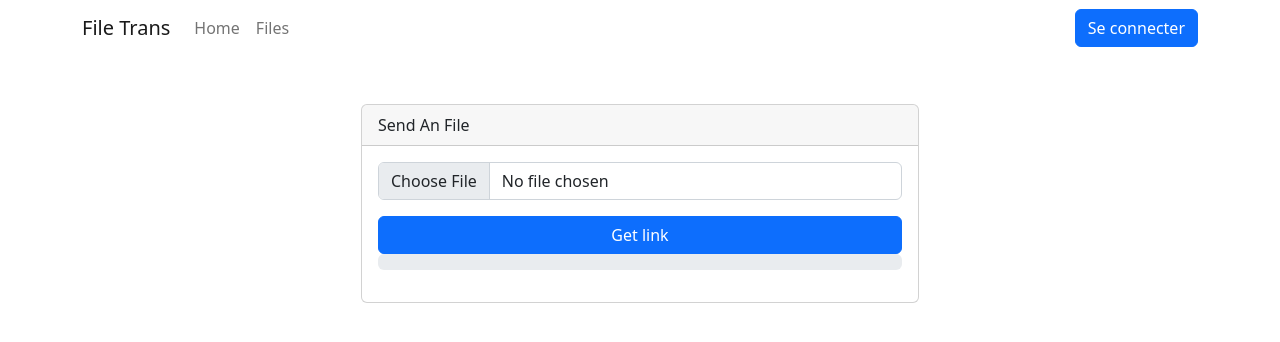
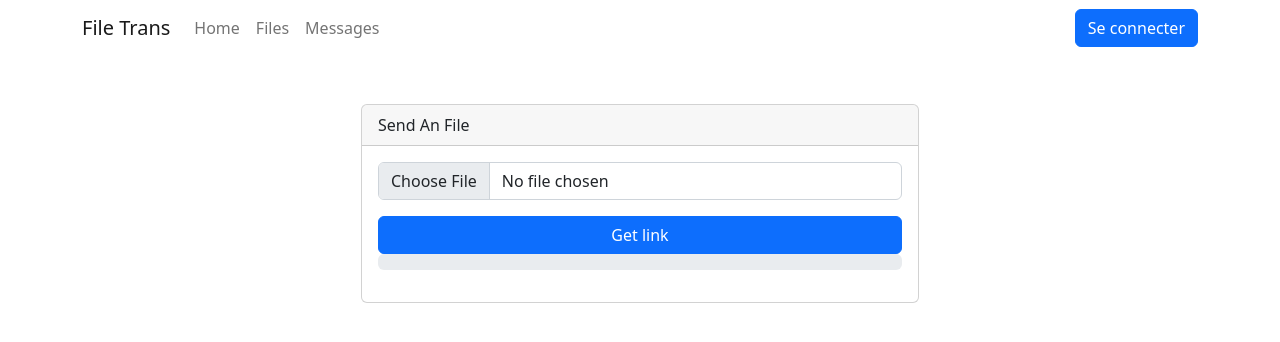
Before and after one commit to novenopatch/vite_file_trans, a React (Vite) app: page / in a window 1280 px wide. Shown: the top 342 px of the page. Built offline with nearby package versions, Linux system fonts and the light colour scheme; no server answers.

Commit message:
add message to nav

```diff
--- a/src/App.tsx
+++ b/src/App.tsx
@@ -10,6 +10,7 @@ const Home = lazy(() => import("./pages/Home"));
 const File = lazy(() => import("./pages/File"));
 const FileRequest = lazy(() => import("./pages/FileRequest"));
 const Sent = lazy(() => import("./pages/Sent"));
+const Message = lazy(() => import("./pages/Message"));
 function App() {
 
   return (
@@ -23,6 +24,7 @@ function App() {
                       <Route path="/files" element={<Suspense> <FileRequest/></Suspense>}/>
                       <Route path="/files/:id" element={<Suspense> <File/></Suspense>}/>
                       <Route path="/sent" element={<Suspense> <Sent/></Suspense>}/>
+                      <Route path="/messages" element={<Suspense> <Message/></Suspense>}/>
                       <Route path="*" element={<Suspense> <Home/></Suspense>}/>
                   </Routes>
                 </Col>
--- a/src/components/Navigation.tsx
+++ b/src/components/Navigation.tsx
@@ -16,6 +16,7 @@ const Navigation = () => {
                     {
                         currentUser && <Link to="/sent" className='nav-link'>Sent</Link>
                     }
+                     <Link to="/messages" className='nav-link'>Messages</Link>
                 </Nav>
                 <div className={isLoaded ? '' : 'd-none'}>
                         {
```
